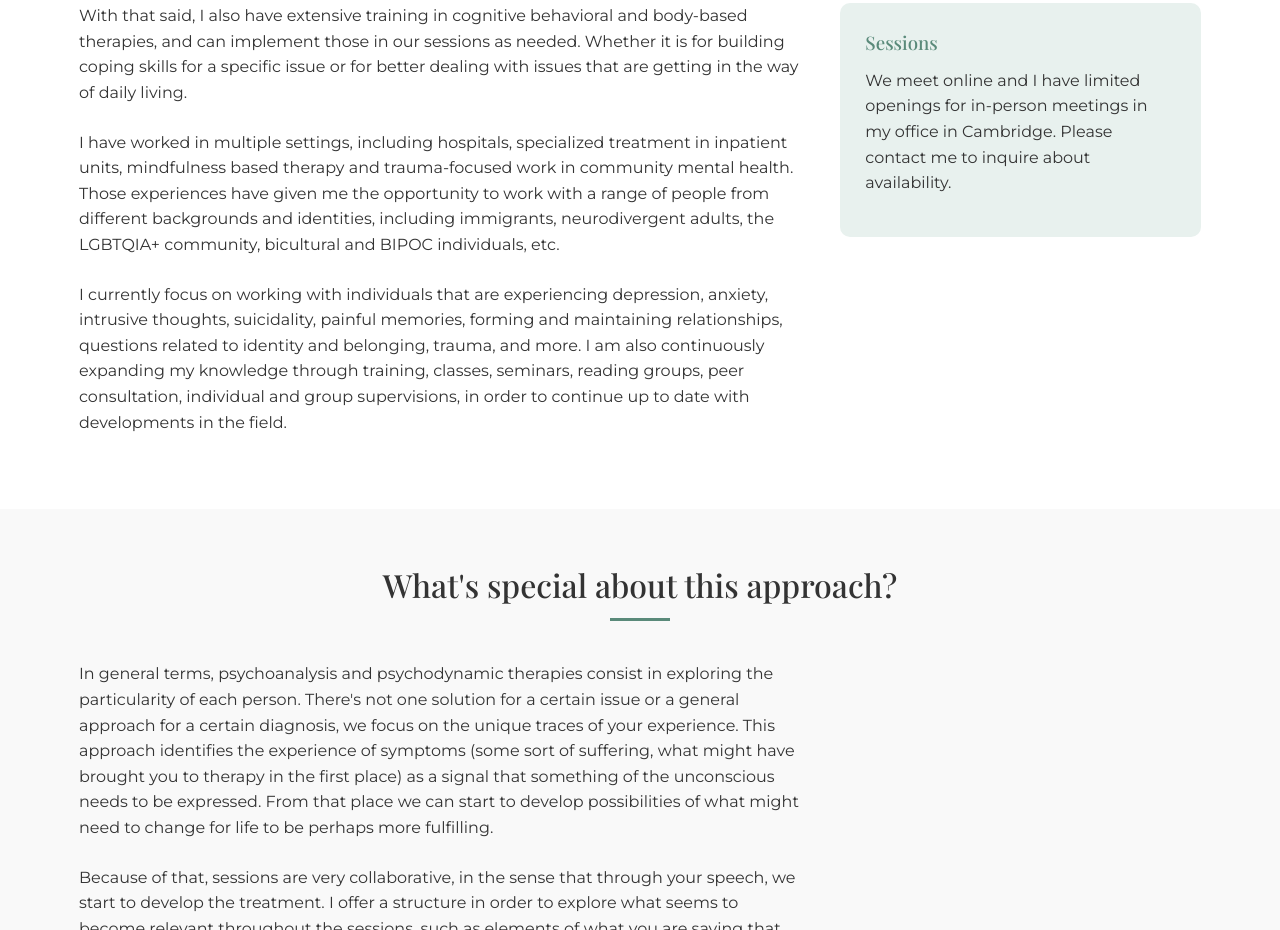
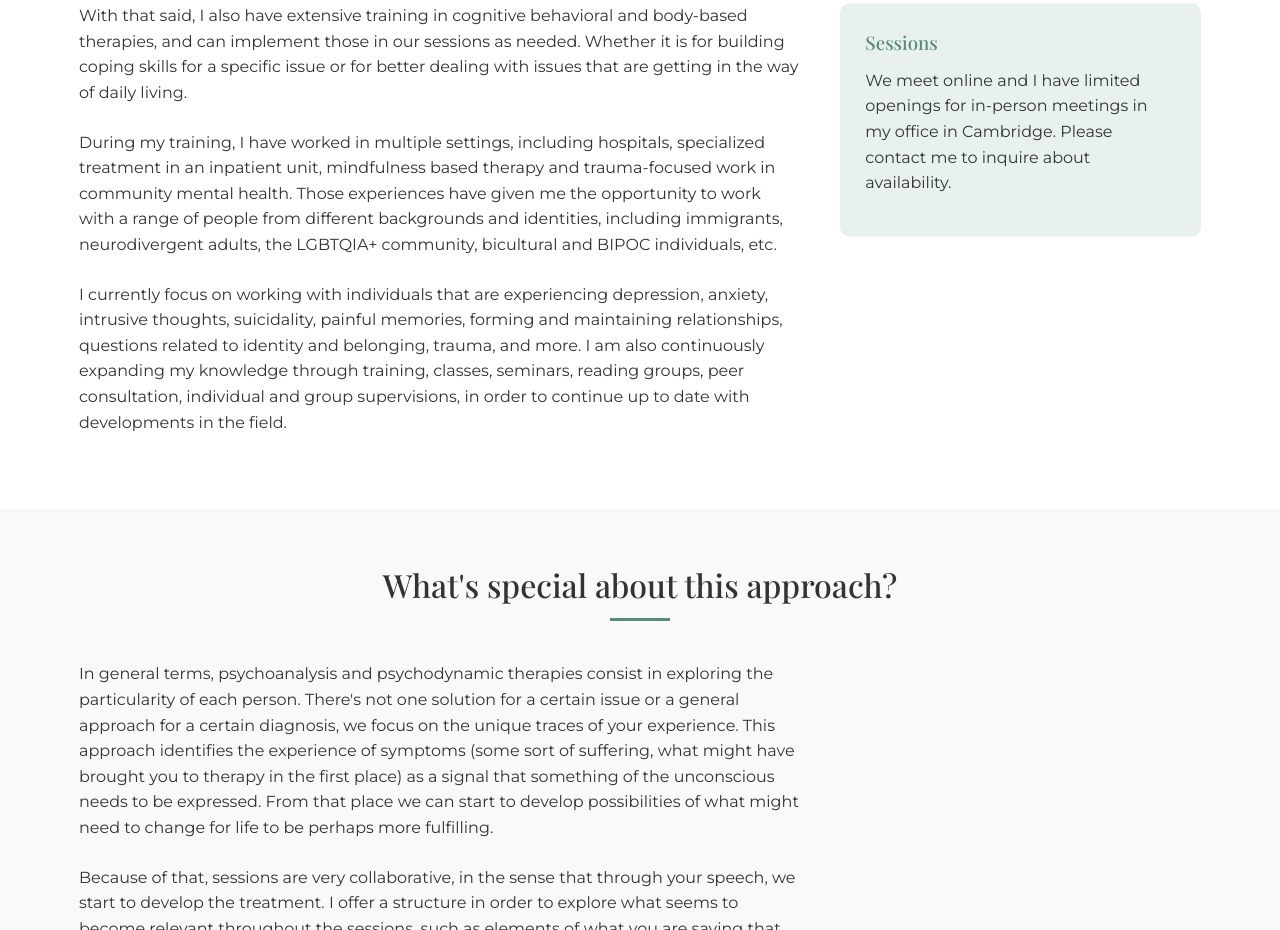
Before and after one commit to fgrecoq/personal_website, a plain HTML site: page index.html in a window 1280 px wide. Shown: the part 931-1861 px from the top of the page. Drawn offline with nearby package versions, Linux system fonts and the light colour scheme.

Commit message:
Update index.html

```diff
--- a/index.html
+++ b/index.html
@@ -56,7 +56,7 @@
                     <div class="about-text">
                         <p>I offer therapy in both English and Portuguese, as I'm originally from Brazil. I practice with a psychodynamic focus, with influence from contemporary approaches of psychoanalysis. This approach is especially appealing for people that might be naturally curious about what drives their choices, actions, and thoughts, or those who have tried cognitive behavioral therapy and didn't find it helpful.</p>
                         <p>With that said, I also have extensive training in cognitive behavioral and body-based therapies, and can implement those in our sessions as needed. Whether it is for building coping skills for a specific issue or for better dealing with issues that are getting in the way of daily living.</p>
-                        <p>I have worked in multiple settings, including hospitals, specialized treatment in inpatient units, mindfulness based therapy and trauma-focused work in community mental health. Those experiences have given me the opportunity to work with a range of people from different backgrounds and identities, including immigrants, neurodivergent adults, the LGBTQIA+ community, bicultural and BIPOC individuals, etc.</p>
+                        <p>During my training, I have worked in multiple settings, including hospitals, specialized treatment in an inpatient unit, mindfulness based therapy and trauma-focused work in community mental health. Those experiences have given me the opportunity to work with a range of people from different backgrounds and identities, including immigrants, neurodivergent adults, the LGBTQIA+ community, bicultural and BIPOC individuals, etc.</p>
                         <p>I currently focus on working with individuals that are experiencing depression, anxiety, intrusive thoughts, suicidality, painful memories, forming and maintaining relationships, questions related to identity and belonging, trauma, and more. I am also continuously expanding my knowledge through training, classes, seminars, reading groups, peer consultation, individual and group supervisions, in order to continue up to date with developments in the field.</p>
                     </div>
                     <div class="about-info">
```
